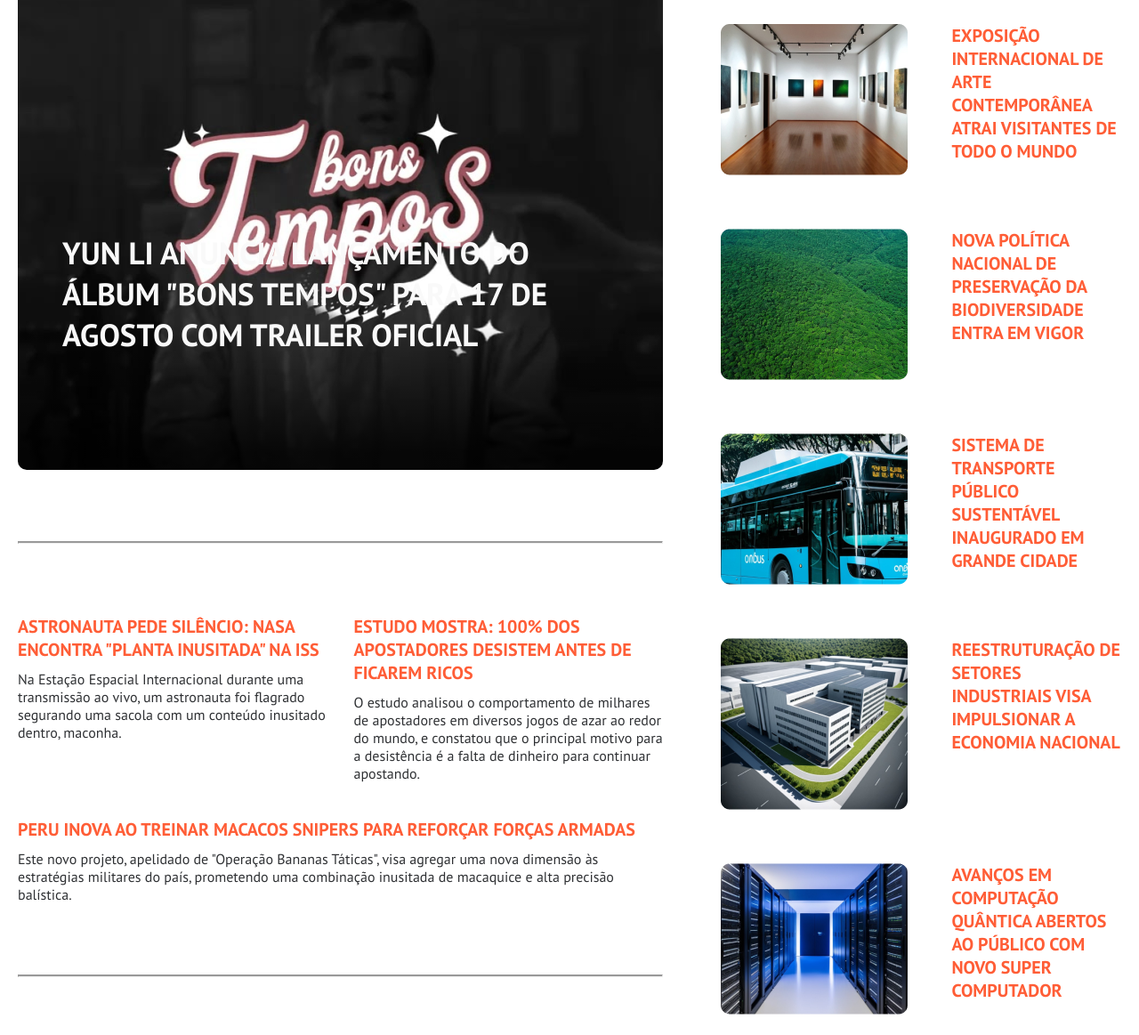
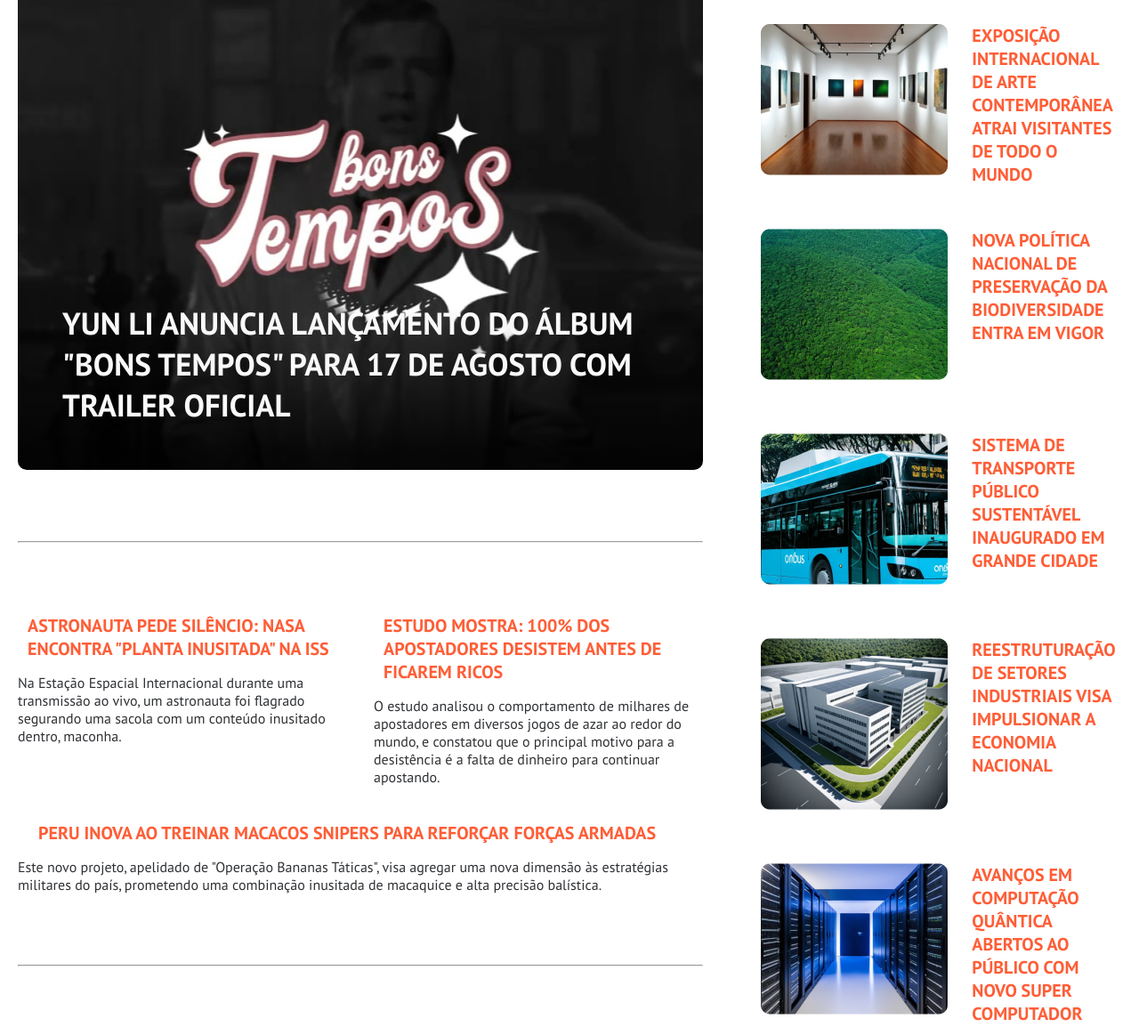
Before and after one commit to rudneyviana/Newsquill, a plain HTML site: page index.html in a window 1280 px wide. Shown: the part 216-1379 px from the top of the page at 89% size. Drawn offline with Linux system fonts and the light colour scheme.

Commit message:
Update CSS

```diff
--- a/css/index.css
+++ b/css/index.css
@@ -2,84 +2,58 @@
 
 .container {
     display: flex;
-    padding: var(--tamanho-fonte-logo, 50px) 20px 0px 20px;
-    align-items: flex-start;
-    align-content: flex-start;
+    padding: 50px 20px 0px 20px;
     gap: 40px 20px;
     align-self: stretch;
     flex-wrap: wrap;
 }
 
-hr {
-    background: #989898;
-    height: 1px;
-    align-self: stretch;
-    margin-top: 40px; /*JOAO ADD ESSA LINHA*/
-    margin-bottom: 40px; /*JOAO ADD ESSA LINHA*/
+.imagem-noticia-primaria {
+    display: flex;
+    align-items: flex-end;
+    height: 600px;
+    border-radius: 10px;
+    background: linear-gradient(180deg, rgba(0, 0, 0, 0.00) 72.51%, rgba(0, 0, 0, 0.81) 96.75%),
+    url('/assets/images/noticia-yun-li-album.png')
+    lightgray 50% / cover no-repeat;
 }
 
-.pagina-inicial-imagem-noticia-primaria {
+.imagem-noticia-primaria h1 {
     display: flex;
-    height: 600px;
-    min-height: 600px;
-    flex-direction: column;
-    justify-content: flex-end;
-    align-items: flex-start;
-    align-self: stretch;
-    border-radius: 10px;
-    background: linear-gradient(180deg, rgba(0, 0, 0, 0.00) 72.51%, rgba(0, 0, 0, 0.81) 96.75%), url('/assets/images/noticia-yun-li-album.png') lightgray 50% / cover no-repeat;  /*OBS o JOAO colocou "/assets/images/noticia-yun-li-album.png" dentro do url, que antes estava para inserir a imagem ainda*/
-}
-
-.pagina-inicial-titulo-noticia-nivel-primario {
-    display: flex;
-    padding: var(--tamanho-fonte-logo, 50px);
+    padding: 50px;
     align-items: center;
-    align-self: stretch;
-    flex: 1 0 0;
-    align-self: stretch;
     color: #F9F9F9;
     font-family: "PT Sans";
     font-size: 35px;
-    font-style: normal;
-    font-weight: 700;
-    line-height: normal;
     text-transform: uppercase;
-    padding-top: 35%; /*o JOAO ADICIOUNOU ESSA LINHA DE CODIGO, ELA CONTROLA O TEXTO PARA FICAR CERTINHO DENTRO DA IMAGME*/
 }
 
-
-
-/* as tres noticias abaixo da noticia principal*/
-.pagina-inicial-sessao-noticias-terciarias {
-    display: flex;
-    align-items: flex-start;
-    align-content: flex-start;
-    gap: 40px 30px;
+hr {
     align-self: stretch;
-    flex-wrap: wrap;
-
+    margin: 40px 0;
 }
 
-.pagina-inicial-noticia-terciaria {
+/* As três notícias abaixo da noticia principal */
+.sessao-noticias-terciarias {
     display: flex;
-    min-width: 300px;
+    flex-wrap: wrap;
+}
+
+.sessao-noticias-terciarias article {
+    display: flex;
     flex-direction: column;
     align-items: flex-start;
     gap: 15px;
     flex: 1 0 0;
-    max-height: fit-content;/*o JOAO ADICIONOU ESSA LINHA DE CODIGO*/
+    min-width: 300px;
 }
 
-/* as duas noticias abaixo*/
-.pagina-inicial-sessao-noticias-secundarias {
-    display: flex;
-    flex-direction: column;
-    align-items: flex-start;
-    gap: 40px;
-    align-self: stretch;
+.noticia-terciaria img {
+    width: 100%;
 }
 
-.pagina-inicial-noticia-secundaria {
+/* As duas notícias abaixo */
+.noticia-secundaria {
     display: flex;
     height: 299px;
     min-width: 300px;
@@ -91,12 +65,12 @@ hr {
     transition: all 0.2s;
 }
 
-.pagina-inicial-noticia-secundaria:hover {
+.noticia-secundaria:hover {
     transform: scale(1.005);
     transition-duration: 0.2s, 0.2s;
 }
 
-.pagina-inicial-artigo-noticia-secundaria {
+.artigo-noticia-secundaria {
     display: flex;
     min-width: 300px;
     flex-direction: column;
@@ -152,7 +126,7 @@ hr {
     line-height: normal;
 }
 
-.pagina-inicial-artigo-noticia-terciaria {
+.artigo-noticia-terciaria {
     display: flex;
     padding: 0px 5px;
     flex-direction: column;
@@ -161,7 +135,7 @@ hr {
     align-self: stretch;
 }
 
-.pagina-inicial-noticia-terciaria {
+.noticia-terciaria {
     display: flex;
     height: 353px;
     min-width: 300px;
@@ -171,7 +145,7 @@ hr {
     flex: 1 0 0;
 }
 
-.pagina-inicial-sessao-noticias-terciarias {
+.sessao-noticias-terciarias {
     display: flex;
     align-items: flex-start;
     align-content: flex-start;
@@ -180,7 +154,7 @@ hr {
     flex-wrap: wrap;
 }
 
-.pagina-inicial-medio-container {
+.medio-container {
     display: flex;
     min-width: 300px;
     flex-direction: column;
@@ -191,7 +165,7 @@ hr {
 
 
 /* Div do Últimas Notícias */
-.pagina-inicial-titulo-aside {
+.titulo-aside {
     color: #2F3134;
     text-align: center;
     font-family: "PT Sans";
@@ -203,7 +177,7 @@ hr {
     padding-bottom: 30px;
 }
 
-.pagina-inicial-aside {
+.aside {
     display: flex;
     min-width: 300px;
     max-width: 450px;
@@ -214,7 +188,7 @@ hr {
     padding-left: 45px; /*JOAO ADICIONOU ESSA LINHA*/
 }
 
-.pagina-inicial-noticias-aside {
+.noticias-aside {
     display: flex;
     align-items: flex-start;
     align-content: flex-start;
@@ -223,16 +197,16 @@ hr {
     flex-wrap: wrap;
 }
 
-.pagina-inicial-noticia-aside {
+.noticia-aside {
     display: flex;
     min-width: 300px;
     align-items: flex-start;
-    gap: 30px;
+    gap: 10px;
     flex: 1 0 0;
     padding-bottom: 30px;
 }
 
-.pagina-inicial-titulos-noticias-nivel-terciario {
+.titulos-noticias-nivel-terciario {
     flex: 1 0 0;
     align-self: stretch;
     color: #FF5D36;
--- a/css/reset.css
+++ b/css/reset.css
@@ -1,4 +1,5 @@
 * {
     margin: 0;
     padding: 0;
+    box-sizing: border-box;
 }
--- a/index.html
+++ b/index.html
@@ -32,24 +32,23 @@
         </div>
     </header>
     <main class="container">
-        <div class="pagina-inicial-medio-container">
-            <div class="pagina-inicial-imagem-noticia-primaria">
-                <!--     <img src="/assets/images/noticia-yun-li-album.png" alt="Capa de notícia">     -->
-                <h1 class="pagina-inicial-titulo-noticia-nivel-primario">Yun Li Anuncia Lançamento do Álbum "Bons Tempos" para 17 de Agosto com Trailer Oficial</h1>
+        <div class="medio-container">
+            <div class="imagem-noticia-primaria">
+                <h1>Yun Li Anuncia Lançamento do Álbum "Bons Tempos" para 17 de Agosto com Trailer Oficial</h1>
             </div>
 
             <hr>
 
-            <section class="pagina-inicial-sessao-noticias-terciarias">
-                <article class="pagina-inicial-noticia-terciaria">
+            <section class="sessao-noticias-terciarias">
+                <article>
                     <h3 class="titulos-noticias-nivel-terciario">Astronauta Pede Silêncio: Nasa Encontra "Planta Inusitada" Na Iss</h3>
                     <p class="descricao-noticia-terciaria">Na Estação Espacial Internacional durante uma transmissão ao vivo, um astronauta foi flagrado segurando uma sacola com um conteúdo inusitado dentro, maconha.</p>
                 </article>
-                <article class="pagina-inicial-noticia-terciaria">
+                <article>
                     <h3 class="titulos-noticias-nivel-terciario">Estudo Mostra: 100% Dos Apostadores Desistem Antes De Ficarem Ricos</h3>
                     <p class="descricao-noticia-terciaria">O estudo analisou o comportamento de milhares de apostadores em diversos jogos de azar ao redor do mundo, e constatou que o principal motivo para a desistência é a falta de dinheiro para continuar apostando.</p>
                 </article>
-                <article class="pagina-inicial-noticia-terciaria">
+                <article>
                     <h3 class="titulos-noticias-nivel-terciario">Peru Inova Ao Treinar Macacos Snipers Para Reforçar Forças Armadas</h3>
                     <p class="descricao-noticia-terciaria">Este novo projeto, apelidado de "Operação Bananas Táticas", visa agregar uma nova dimensão às estratégias militares do país, prometendo uma combinação inusitada de macaquice e alta precisão balística.</p>
                 </article>
@@ -57,17 +56,17 @@
 
             <hr>
 
-            <section class="pagina-inicial-sessao-noticias-secundarias">
-                <div class="pagina-inicial-noticia-secundaria" style="margin-bottom: 30px;"> <!--o JOAO adicionou esse "style"-->
+            <section class="sessao-noticias-secundarias">
+                <div class="noticia-secundaria" style="margin-bottom: 30px;"> <!--o JOAO adicionou esse "style"-->
                     <img src="./assets/images/noticia-churros-grecia.png" alt="Capa de notícia">
-                    <article class="pagina-inicial-artigo-noticia-secundaria">
+                    <article class="artigo-noticia-secundaria">
                         <h2 class="titulo-noticia-secundaria">Arqueólogos estudam churros gigantes na grécia</h2>
                         <p class="descricao-noticia-secundaria">Um grupo de arqueólogos está desvendou mistério fascinante em uma nova escavação: estátuas gigantes de churros. Esses monumentos deliciosos e recheados estão intrigando os especialistas, que buscam entender seu e propósito na antiga civilização grega.</p>
                     </article>
                 </div>
-                <div class="pagina-inicial-noticia-secundaria">
+                <div class="noticia-secundaria">
                     <img src="./assets/images/noticia-filha-engravidou-em-piscina.png" alt="Capa de notícia">
-                    <article class="pagina-inicial-artigo-noticia-secundaria">
+                    <article class="artigo-noticia-secundaria">
                         <h2 class="titulo-noticia-secundaria">mãe afirma que filha engravidou após entrar em piscina de hotel</h2>
                         <p class="descricao-noticia-secundaria">Segundo a senhora Jurlena dos Santos, sua filha, Clara, teria engravidado após um mergulho na piscina de um hotel. O inusitado depoimento está provocando debates e levantando questões incomuns sobre os efeitos colaterais de produtos encontrados dentro de piscinas públicas.</p>
                     </article>
@@ -76,52 +75,52 @@
 
             <hr>
 
-            <section class="pagina-inicial-sessao-noticias-terciarias">
-                <div class="pagina-inicial-noticia-terciaria">
+            <section class="sessao-noticias-terciarias">
+                <div class="noticia-terciaria">
                     <img src="./assets/images/noticia-crianca-aleatoria.png" alt="Capa de notícia">
-                    <article class="pagina-inicial-artigo-noticia-terciaria">
+                    <article class="artigo-noticia-terciaria">
                         <h3 class="titulos-noticias-nivel-terciario">veja como vive esta criança aleatória</h3>
                         <p class="descricao-noticia-terciaria">A vida impressionante de um pequeno ser que ninguém conhece. Prepare-se para descobrir os detalhes surpreendentes da rotina diária de Lucas Trago, garoto de 7 anos que vive na cidade de Sobradinho, Piauí.</p>
                     </article>
                 </div>
-                <div class="pagina-inicial-noticia-terciaria">
+                <div class="noticia-terciaria">
                     <img src="./assets/images/noticia-governo-em-risco.png" alt="Capa de notícia">
-                    <article class="pagina-inicial-artigo-noticia-terciaria">
+                    <article class="artigo-noticia-terciaria">
                         <h3 class="titulos-noticias-nivel-terciario">Governo mundial em risco?</h3>
                         <p class="descricao-noticia-terciaria">Jovem está criando furor que vai além do seu país, desafiando não só o governo autoritário local, mas também o governo mundial. O garoto, que se autodenomina “O Futuro Rei dos Piratas”, está causando ondas em uma escala global com sua ousada rebeldia.</p>
                     </article>
                 </div>
-                <div class="pagina-inicial-noticia-terciaria">
+                <div class="noticia-terciaria">
                     <img src="./assets/images/noticia-pm-apreende-jovem.png" alt="Capa de notícia">
-                    <article class="pagina-inicial-artigo-noticia-terciaria">
+                    <article class="artigo-noticia-terciaria">
                         <h3 class="titulos-noticias-nivel-terciario">pm apreende jovem de 7 anos com entorpecentes</h3>
                         <p class="descricao-noticia-terciaria">O menino ignorou a ordem de parada e iniciou uma longa fuga de 4h. A perseguição envolveu diversas viaturas e helicópteros, que tentaram interceptar a bicicleta de rodinhas em diversas ocasiões antes de disparos fossem realizados.</p>
                     </article>
                 </div>
             </section>
         </div>
-        <aside class="pagina-inicial-aside">
-            <h2 class="pagina-inicial-titulo-aside">Ultímas Notícias</h2>
-            <div class="pagina-inicial-noticias-aside">
-                <section class="pagina-inicial-noticia-aside">
+        <aside class="aside">
+            <h2 class="titulo-aside">Ultímas Notícias</h2>
+            <div class="noticias-aside">
+                <section class="noticia-aside">
                     <img src="./assets/images/noticia-exposicao-arte-contemporanea.png" alt="Capa de notícia">
-                    <h3 class="pagina-inicial-titulos-noticias-nivel-terciario"><a class="pagina-inicial-titulos-noticias-nivel-terciario" href="#">Exposição Internacional de Arte Contemporânea Atrai Visitantes de Todo o Mundo</a></h3>
+                    <h3 class="titulos-noticias-nivel-terciario"><a class="titulos-noticias-nivel-terciario" href="#">Exposição Internacional de Arte Contemporânea Atrai Visitantes de Todo o Mundo</a></h3>
                 </section>
-                <section class="pagina-inicial-noticia-aside">
+                <section class="noticia-aside">
                     <img src="./assets/images/noticia-preservacao-biodeiversidade.png" alt="Capa de notícia">
-                    <h3 class="pagina-inicial-titulos-noticias-nivel-terciario"><a class="pagina-inicial-titulos-noticias-nivel-terciario" href="#">Nova Política Nacional de Preservação da Biodiversidade Entra em Vigor</a></h3>
+                    <h3 class="titulos-noticias-nivel-terciario"><a class="titulos-noticias-nivel-terciario" href="#">Nova Política Nacional de Preservação da Biodiversidade Entra em Vigor</a></h3>
                 </section>
-                <section class="pagina-inicial-noticia-aside">
+                <section class="noticia-aside">
                     <img src="./assets/images/noticia-transporte-publico-sustentavel.png" alt="Capa de notícia">
-                    <h3 class="pagina-inicial-titulos-noticias-nivel-terciario"><a class="pagina-inicial-titulos-noticias-nivel-terciario" href="#">Sistema de Transporte Público Sustentável Inaugurado em Grande Cidade</a></h3>
+                    <h3 class="titulos-noticias-nivel-terciario"><a class="titulos-noticias-nivel-terciario" href="#">Sistema de Transporte Público Sustentável Inaugurado em Grande Cidade</a></h3>
                 </section>
-                <section class="pagina-inicial-noticia-aside">
+                <section class="noticia-aside">
                     <img src="./assets/images/noticia-reestruturacao-industriais.png" alt="Capa de notícia">
-                    <h3 class="pagina-inicial-titulos-noticias-nivel-terciario"><a class="pagina-inicial-titulos-noticias-nivel-terciario" href="/pages/detalhe-noticia.html">Reestruturação de Setores Industriais Visa Impulsionar a Economia Nacional</a></h3>
+                    <h3 class="titulos-noticias-nivel-terciario"><a class="titulos-noticias-nivel-terciario" href="/pages/detalhe-noticia.html">Reestruturação de Setores Industriais Visa Impulsionar a Economia Nacional</a></h3>
                 </section>
-                <section class="pagina-inicial-noticia-aside">
+                <section class="noticia-aside">
                     <img src="./assets/images/noticia-computacao-quantica.png" alt="Capa de notícia">
-                    <h3 class="pagina-inicial-titulos-noticias-nivel-terciario"><a class="pagina-inicial-titulos-noticias-nivel-terciario" href="#">Avanços em Computação Quântica Abertos ao Público com Novo Super computador</a></h3>
+                    <h3 class="titulos-noticias-nivel-terciario"><a class="titulos-noticias-nivel-terciario" href="#">Avanços em Computação Quântica Abertos ao Público com Novo Super computador</a></h3>
                 </section>
             </div>
         </aside>
```
